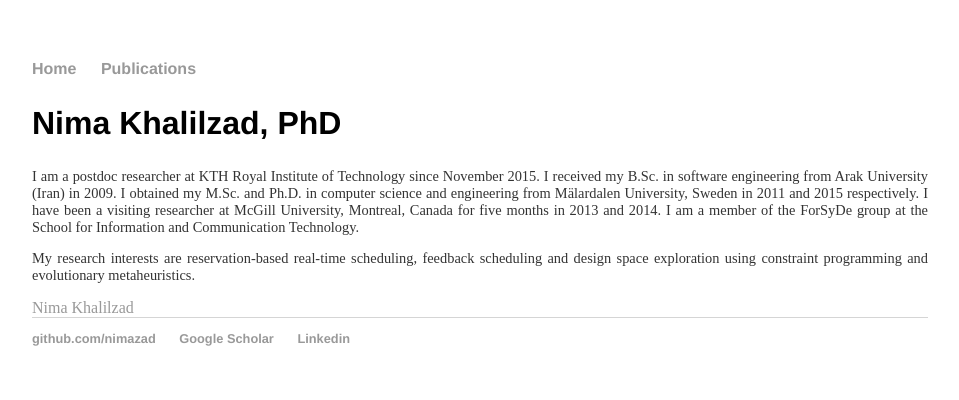
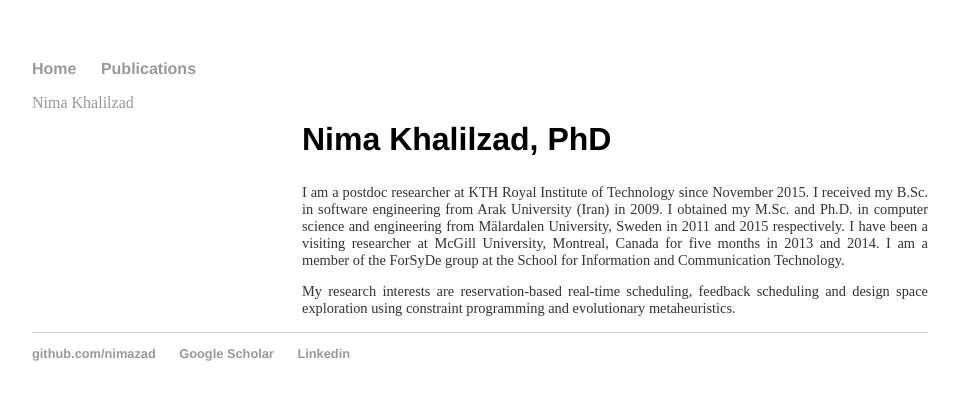
Before and after one commit to nimazad/nimazad.github.io, a Jekyll site: the page built from index.html, in a window 1280 px wide. Shown: the top 400 px of the page, without its empty margins (160-1119 px from the left). Built offline with Jekyll 4.4.1, drawn with Linux system fonts in a browser that asks for light colours; comment, search, counter and statistics services are not loaded.

Commit message:
sidebar added

```diff
--- a/css/main.css
+++ b/css/main.css
@@ -51,3 +51,16 @@ table{
 	color: #333;
 	width: 100%;
 }
+.sidebar {
+    float: left;
+    width: 25%;
+    max-width: 350px;
+    min-width: 270px;
+    height: 100%;
+    overflow: hidden;
+}
+.main {
+    overflow-x: hidden;
+    overflow-y: auto;
+    height: 100%;
+}
--- a/index.html
+++ b/index.html
@@ -3,7 +3,10 @@ layout: default
 title: Nima Khalilzad
 ---
 <script type="text/javascript" src="https://platform.linkedin.com/badges/js/profile.js" async defer></script>
-<div class="blurb">
+<div class="sidebar" >
+<div class="LI-profile-badge"  data-version="v1" data-size="medium" data-locale="en_US" data-type="vertical" data-theme="light" data-vanity="nimazad"><a class="LI-simple-link" href='https://se.linkedin.com/in/nimazad?trk=profile-badge'>Nima Khalilzad</a></div>
+</div>
+<div class="main">
 	<h2>Nima Khalilzad, PhD</h2>
 <!--<img src="nima.jpg" alt="Nima" style="width:130px;height:130px;"> -->
 <p>
@@ -13,5 +16,4 @@ I have been a visiting researcher at McGill University, Montreal, Canada for fiv
 <p >
 My research interests are reservation-based real-time scheduling, feedback scheduling and design space exploration using constraint programming and evolutionary metaheuristics.
 </p>
-<div class="LI-profile-badge"  data-version="v1" data-size="medium" data-locale="en_US" data-type="horizontal" data-theme="light" data-vanity="nimazad"><a class="LI-simple-link" href='https://se.linkedin.com/in/nimazad?trk=profile-badge'>Nima Khalilzad</a></div>
 </div><!-- /.blurb -->
```
